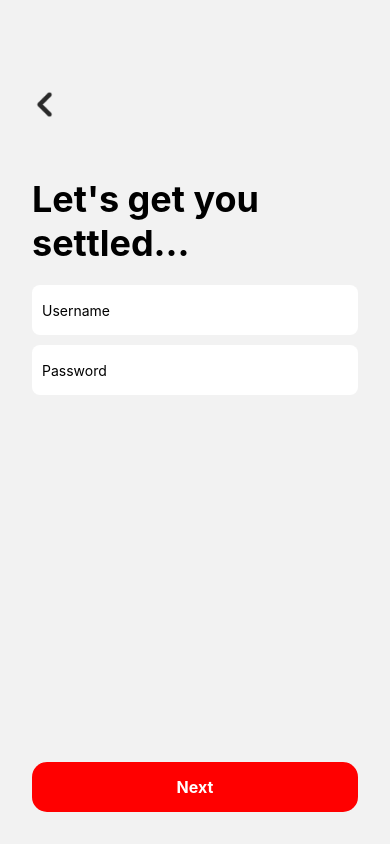
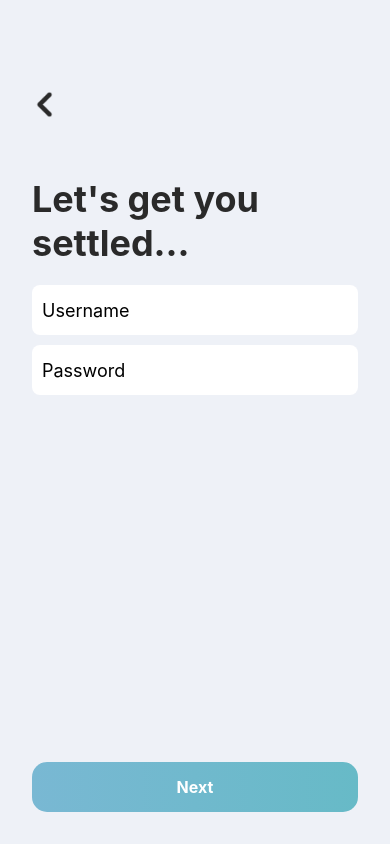
Before and after one commit to vcolome42/Meet, a React Native app in the folder Meet_App/: screen /login in a window 390 px wide. Built offline with nearby package versions, Linux system fonts and the light colour scheme.

Commit message:
Style adjustments

```diff
--- a/Meet_App/app/login.js
+++ b/Meet_App/app/login.js
@@ -12,6 +12,7 @@ import {
 } from 'react-native';
 import { useNavigation } from '@react-navigation/native';
 import backButtonIcon from '../assets/AdobeStock_backbutton.png';
+import {LinearGradient} from 'expo-linear-gradient';
 
 const Login = () => {
   const navigation = useNavigation();
@@ -45,12 +46,16 @@ const Login = () => {
 
         {/* Next button */}
         <View style={styles.bottom}></View>
-        <TouchableOpacity
+        <LinearGradient
+          colors={['#79b8d3', '#67bac7']}
+          start={{ x: 0, y: 0 }}
+          end={{ x: 1, y: 0 }}
           style={styles.nextButton}
-          onPress={() => console.log('Next button pressed')}
         >
-          <Text style={styles.nextButtonText}>Next</Text>
-        </TouchableOpacity>
+          <TouchableOpacity style={styles.nextButton} onPress={() => {console.log('Next butto pressed'); navigation.navigate('startUp');}}>
+            <Text style={styles.nextButtonText}>Next</Text>
+          </TouchableOpacity>
+        </LinearGradient>
       </View>
     </KeyboardAvoidingView>
   );
@@ -60,6 +65,7 @@ const styles = StyleSheet.create({
   container: {
     flex: 1,
     padding: 16,
+    backgroundColor: '#eef1f7',
   },
   backButtonIcon: {
     height: 65,
@@ -74,6 +80,7 @@ const styles = StyleSheet.create({
     fontSize: 36,
     fontWeight: 'bold',
     marginBottom: 20,
+    color: '#2a2a2a',
   },
   inputContainer: {
     marginBottom: 20,
@@ -84,6 +91,7 @@ const styles = StyleSheet.create({
     marginBottom: 10,
     borderRadius: 8,
     height: 50,
+    fontSize: 18,
   },
 
   bottom: {
@@ -95,7 +103,6 @@ const styles = StyleSheet.create({
     borderRadius: 15,
     width: '100%',
     height: 50,
-    backgroundColor: 'red',
     alignItems: 'center',
     justifyContent: 'center',
     position: 'relative',
```
